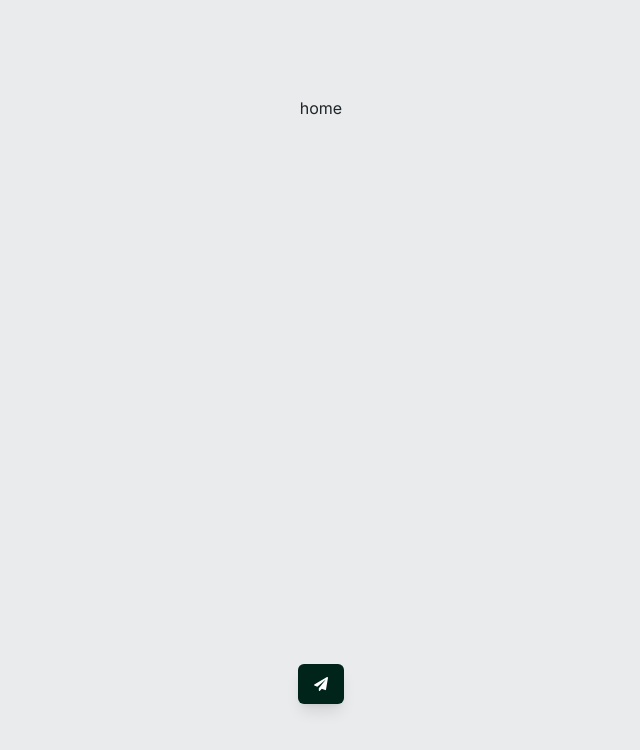
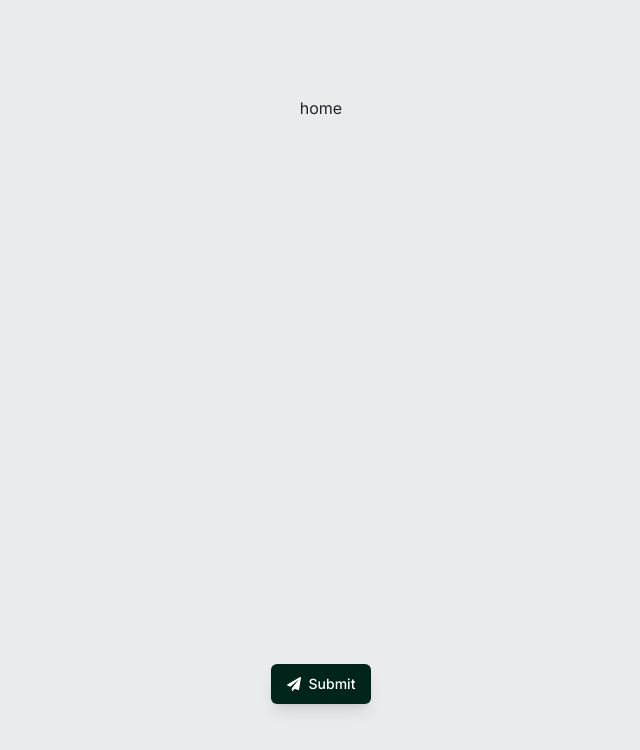
Before and after one commit to destx0/gquiz, a Next.js app: page / in a window 1280 px wide. Shown: the top 750 px of the page, without its empty margins (319-959 px from the left). Built offline with nearby package versions, Linux system fonts and the light colour scheme.

Commit message:
added submit text

```diff
--- a/src/components/PostSubmit.jsx
+++ b/src/components/PostSubmit.jsx
@@ -35,6 +35,7 @@ export function PostSubmit() {
 				<DrawerTrigger>
 					<Button className="flex items-center space-x-2 bg-primary text-white shadow-lg">
 						<FaPaperPlane />
+						<span>Submit</span>
 					</Button>
 				</DrawerTrigger>
 				<DrawerContent>
```
